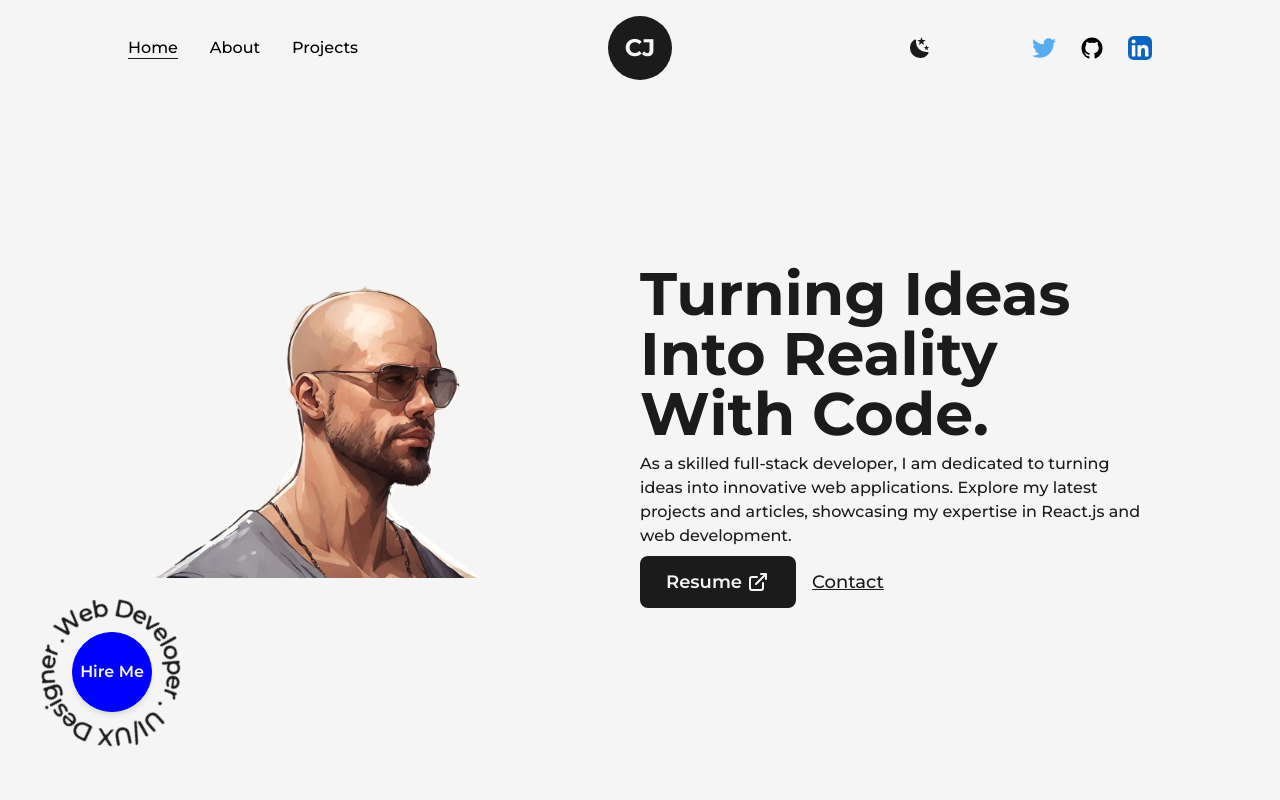
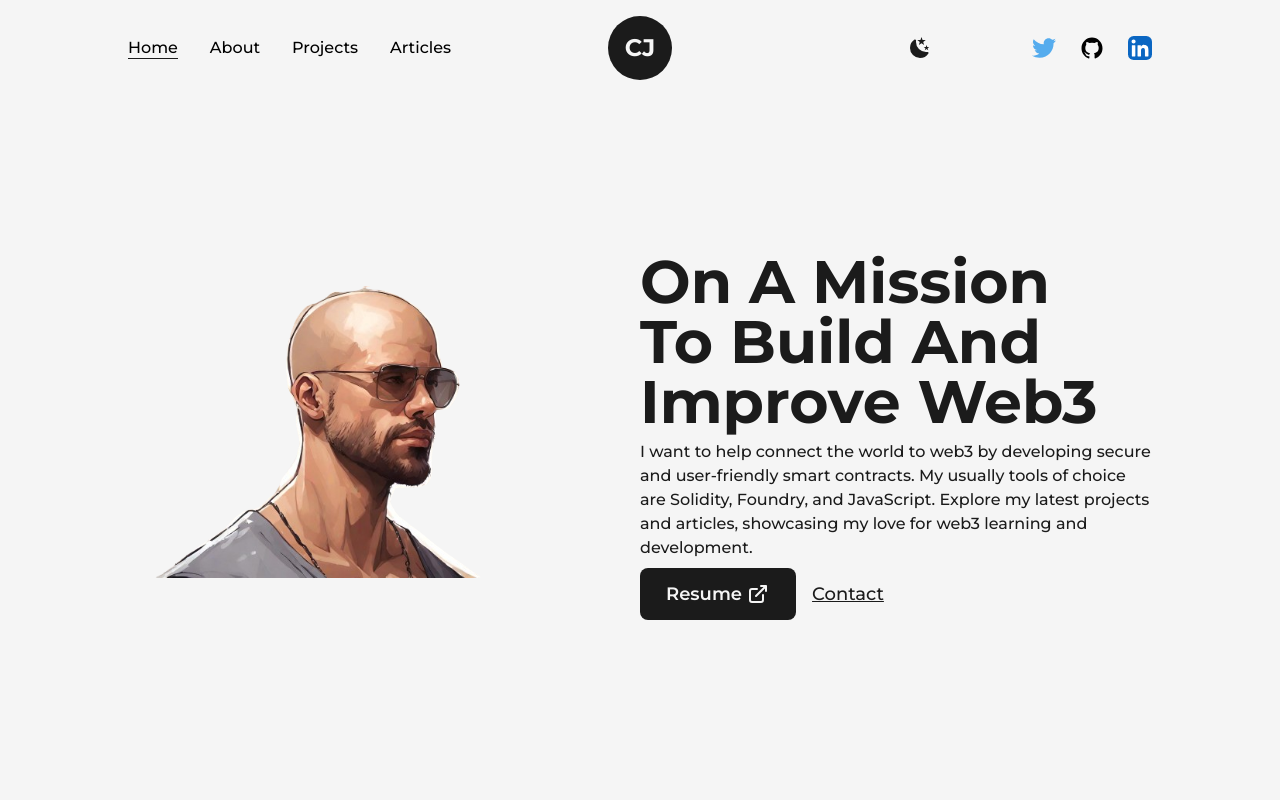
Before and after one commit to SupaMega24/nextjs-portfolio, a Next.js app in the folder code/: page / in a window 1280 px wide. Shown: the top 800 px of the page. Built offline with nearby package versions, Linux system fonts and the light colour scheme.

Commit message:
Update homepage links, text, and resume

```diff
--- a/code/src/components/Footer.js
+++ b/code/src/components/Footer.js
@@ -14,9 +14,9 @@ const Footer = () => {
                 <span>{new Date().getFullYear} &copy; All Rights Reserved.</span>
                 <div className='flex items-center lg:py-2'>
                     Built by <span>&#x1F31F; </span>
-                    <Link href="/" target={'_blank'} className='underline underline-offset-4'>CharlieJ</Link>
+                    <Link href="https://github.com/SupaMega24" target={'_blank'} className='underline underline-offset-4'>CharlieJ</Link>
                 </div>
-                <Link href="/" target={'_blank'} className='underline underline-offset-4'>Say Hello</Link>
+                <Link href="mailto:charliej.dev@outlook.com" target={'_blank'} className='underline underline-offset-4'>Say Hello</Link>
             </Layout>
         </footer>
     )
--- a/code/src/components/HireMeButton.js
+++ b/code/src/components/HireMeButton.js
@@ -10,9 +10,9 @@ const HireMeButton = () => {
         >
             <div className='w-48 h-auto flex items-center justify-center relative md:w-24 '>
 
-                <CircularText className={"fill-dark animate-spin-slow dark:fill-light"} />
+                {/* <CircularText className={"fill-dark animate-spin-slow dark:fill-light"} /> */}
 
-                <Link href="mailto:victoriaeld24@gmail.com"
+                <Link href="mailto:charliej.dev@outlook.com"
                     className='flex items-center justify-center absolute
                     left-1/2 top-1/2 -translate-x-1/2 -translate-y-1/2 bg-blue
                     text-light shadow-md border border-solid border-blue
--- a/code/src/components/NavBar.js
+++ b/code/src/components/NavBar.js
@@ -85,7 +85,7 @@ const NavBar = () => {
                     <CustomLink href="/" title="Home" className='mr-4' />
                     <CustomLink href="/about" title="About" className='mx-4' />
                     <CustomLink href="/projects" title="Projects" className='mx-4' />
-                    {/* <CustomLink href="/articles" title="Articles" className='ml-4' /> */}
+                    <a href="https://charliej.hashnode.dev/" target={"_blank"} className='ml-4'>Articles</a>
                 </nav>
 
                 <nav className='flex items-center justify-center flex-wrap'>
@@ -144,7 +144,7 @@ const NavBar = () => {
                             <CustomMobileLink href="/" title="Home" className='' toggle={handleClick} />
                             <CustomMobileLink href="/about" title="About" className='' toggle={handleClick} />
                             <CustomMobileLink href="/projects" title="Projects" className='' toggle={handleClick} />
-                            {/* <CustomMobileLink href="/articles" title="Articles" className='ml-4' toggle={handleClick} /> */}
+                            <a href="https://charliej.hashnode.dev/" target={"_blank"} className='text-light dark:text-dark mb-2 mt-2 '>Articles</a>
                         </nav>
 
                         <nav className='flex items-center justify-center flex-wrap mt-2'>
--- a/code/src/pages/index.js
+++ b/code/src/pages/index.js
@@ -30,16 +30,17 @@ export default function Home() {
             </div>
             <div className='w-1/2 flex flex-col items-center self-center lg:w-full lg:text-center'>
 
-              <AnimatedText text="Turning Ideas Into Reality With Code." className='!text-6xl !text-left
+              <AnimatedText text="On a Mission to Build and Improve Web3" className='!text-6xl !text-left
               xl:!text-5xl lg:!text-center lg:!text-6xl md:!text-5xl sm:!text-3xl'
               />
 
               <p className='my=4 text-base font-medium md:text-sm sm:text-xs'>
-                As a skilled full-stack developer, I am dedicated to turning ideas into innovative web applications.
-                Explore my latest projects and articles, showcasing my expertise in React.js and web development.
+                I want to help connect the world to web3 by developing secure and
+                user-friendly smart contracts. My usually tools of choice are Solidity, Foundry, and JavaScript.
+                Explore my latest projects and articles, showcasing my love for web3 learning and development.
               </p>
               <div className='flex items-center self-start mt-2 lg:self-center'>
-                <Link href="/dummy.pdf" target={'_blank'}
+                <Link href="/Tech Resume_Web3.pdf" target={'_blank'}
                   className='flex items-center bg-dark text-light p-2.5 px-6
                   rounded-lg text-lg font-semibold hover:bg-light hover:text-dark
                   border-2 border-solid border-transparent hover:border-dark
```
Also changed, not shown: 1 other file (tests, documents, lock files or other folders).
